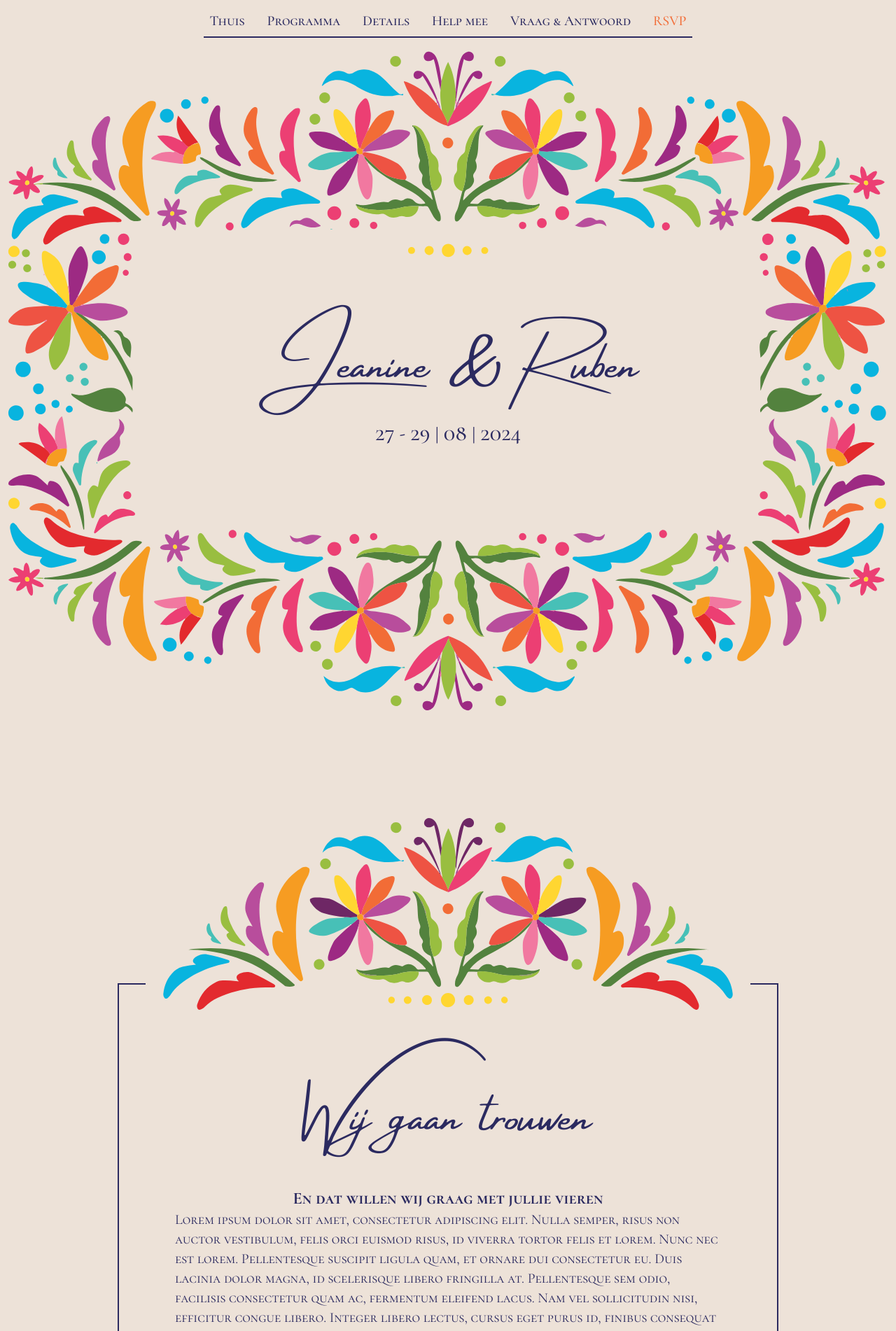
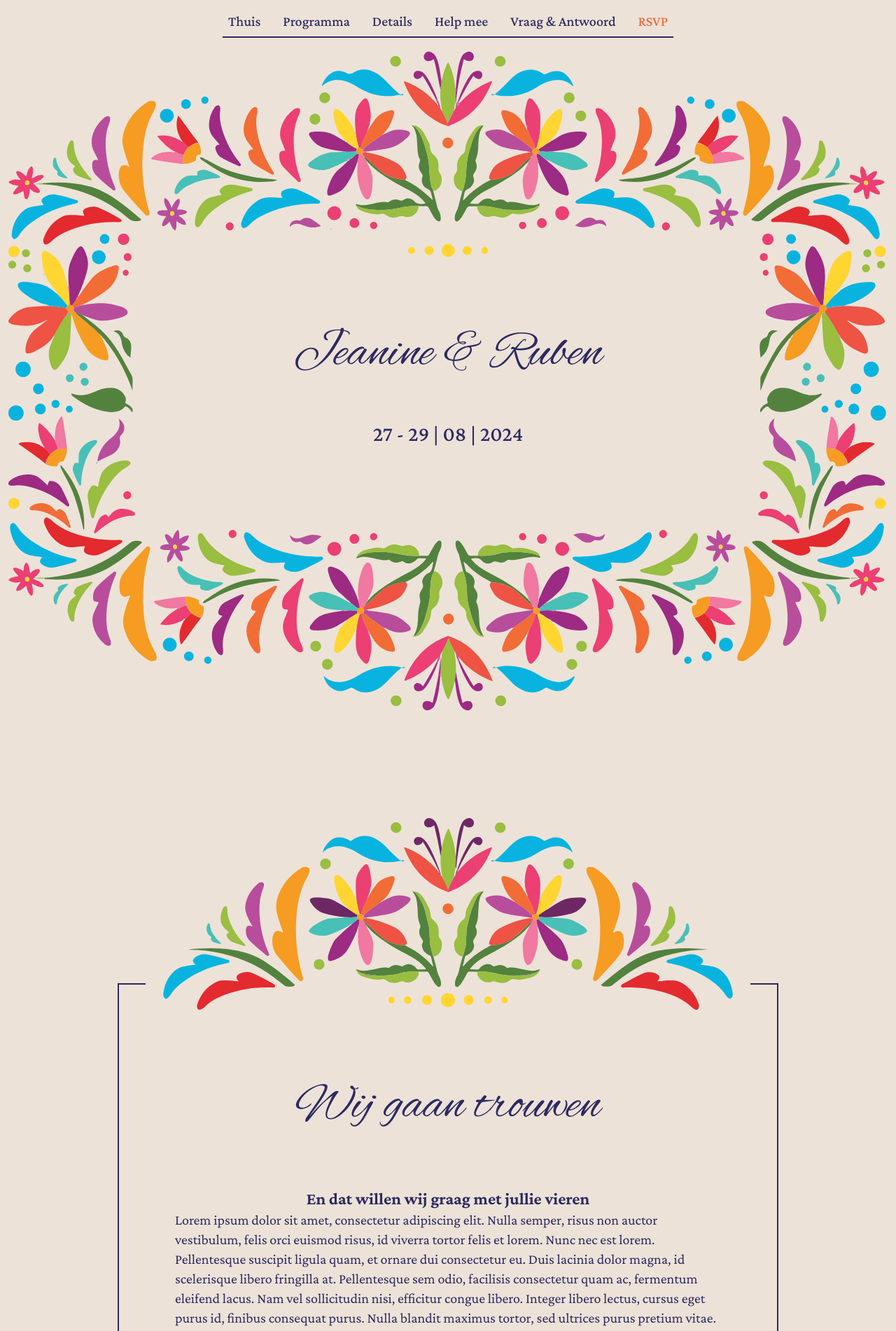
Before and after one commit to RubenSmit/onzebarfdag.nl, a Jekyll site: the page built from index.markdown, in a window 1280 px wide. Shown: the top 1902 px of the page at 70% size. Built offline with Jekyll 4.4.1, drawn with Linux system fonts in a browser that asks for light colours.

Commit message:
Change fonts

```diff
--- a/style/style.css
+++ b/style/style.css
@@ -40,47 +40,22 @@
 }
 
 @font-face {
-    font-family: Comorant;
-    src: url("/fonts/CormorantSC-Light.ttf") format("opentype");
-    font-weight: 300;
+    font-family: CrimsonPro;
+    src: url("/fonts/CrimsonPro-VariableFont_wght.ttf") format("opentype");
+}
+
+.font-serif {
+    font-family: 'CrimsonPro', serif;
 }
 
 @font-face {
-    font-family: Comorant;
-    src: url("/fonts/CormorantSC-Regular.ttf") format("opentype");
-    font-weight: 400;
-}
-
-@font-face {
-    font-family: Comorant;
-    src: url("/fonts/CormorantSC-Medium.ttf") format("opentype");
-    font-weight: 500;
-}
-
-@font-face {
-    font-family: Comorant;
-    src: url("/fonts/CormorantSC-SemiBold.ttf") format("opentype");
-    font-weight: 600;
-}
-
-@font-face {
-    font-family: Comorant;
-    src: url("/fonts/CormorantSC-Bold.ttf") format("opentype");
-    font-weight: 700;
-}
-
-.font-serif {
-    font-family: 'Comorant', serif;
-}
-
-@font-face {
-    font-family: AmsterdamFour;
-    src: url("/fonts/AmsterdamFour-Regular.ttf") format("opentype");
+    font-family: AlexBrush;
+    src: url("/fonts/AlexBrush-Regular.ttf") format("opentype");
     font-weight: 400;
 }
 
 .font-curly {
-    font-family: 'AmsterdamFour', sans-serif;
+    font-family: 'AlexBrush', sans-serif;
 }
 
 a {
```
Also changed, not shown: 404.html (+9 -31 lines), fonts/AlexBrush-Regular.ttf (added), fonts/AmsterdamFour-Regular.ttf (deleted), fonts/CormorantSC-Bold.ttf (deleted), fonts/CormorantSC-Light.ttf (deleted), fonts/CormorantSC-Medium.ttf (deleted), fonts/CormorantSC-Regular.ttf (deleted), fonts/CormorantSC-SemiBold.ttf (deleted), fonts/CrimsonPro-Italic-VariableFont_wght.ttf (added), fonts/CrimsonPro-VariableFont_wght.ttf (added), fonts/Poppins-Regular.ttf (deleted).
